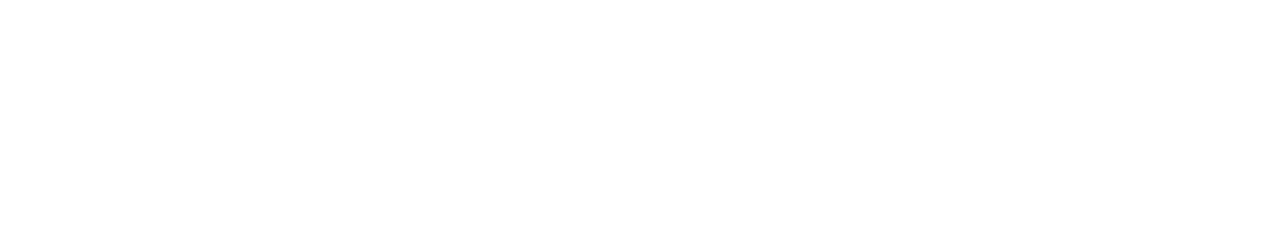
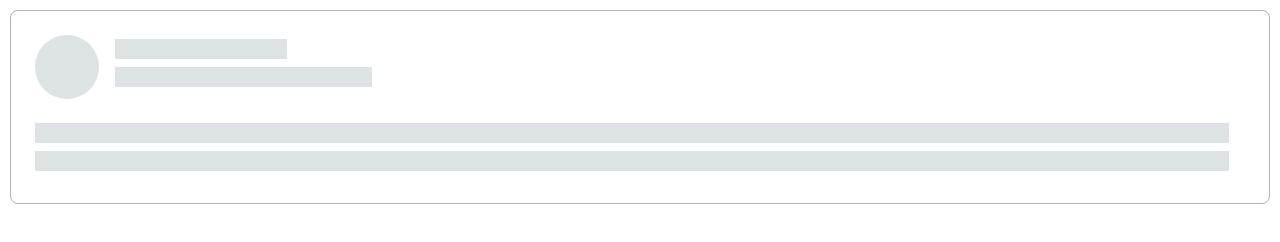
Before and after one commit to js-tasks-ru/htmlcss-20210513_aleksandr-babich, a website: page 04-lection2/02-skeleton/index.html in a window 1280 px wide. Drawn offline with nearby package versions, Linux system fonts and the light colour scheme.

Commit message:
lection2-02-skeleton: Solved skeleton task

```diff
--- a/04-lection2/02-skeleton/index.html
+++ b/04-lection2/02-skeleton/index.html
@@ -2,10 +2,38 @@
 <!-- Страница со скелетоном -->
 <html lang="ru">
     <head>
+        <link rel="stylesheet" href="../../node_modules/normalize.css/normalize.css">
         <link rel="stylesheet" href="../../assets/css/main.css">
         <link rel="stylesheet" href="./skeleton.css">
     </head>
+    <style>
+        body {
+            padding: 10px;
+        }
+    </style>
     <body>
+        <div class="skeleton">
+            <div class="skeleton__header">
+                <div class="skeleton__circle">
 
+                </div>
+                <div class="skeleton__title">
+                    <div class="skeleton__line skeleton__line_name">
+
+                    </div>
+                    <div class="skeleton__line skeleton__line_date">
+
+                    </div>
+                </div>
+            </div>
+            <div class="skeleton__body">
+                <div class="skeleton__line skeleton__line_body">
+
+                </div>
+                <div class="skeleton__line skeleton__line_body">
+
+                </div>
+            </div>
+        </div>
     </body>
 </html>
--- a/04-lection2/02-skeleton/skeleton.css
+++ b/04-lection2/02-skeleton/skeleton.css
@@ -0,0 +1,46 @@
+.skeleton {
+    border: 1px solid var(--grey-3);
+    box-sizing: border-box;
+    border-radius: 8px;
+    padding: 24px 40px 32px 24px;
+}
+
+.skeleton__header {
+    display: flex;
+    flex-direction: row;
+    align-items: center;
+    margin-bottom: 24px;
+}
+
+.skeleton__circle {
+    flex-shrink: 0;
+    width: 64px;
+    height: 64px;
+    border-radius: 50%;
+    background: var(--grey-2);
+}
+
+.skeleton__title {
+    flex-shrink: 1;
+    flex-basis: 100%;
+    margin-left: 16px;
+}
+
+.skeleton__line {
+    height: 20px;
+    width: 100%;
+    margin-bottom: 8px;
+    background: var(--grey-2);
+}
+
+.skeleton__line_name {
+    max-width: 172px;
+}
+
+.skeleton__line_date {
+    max-width: 257px;
+}
+
+.skeleton__body :last-child {
+    margin: 0;
+}
```
